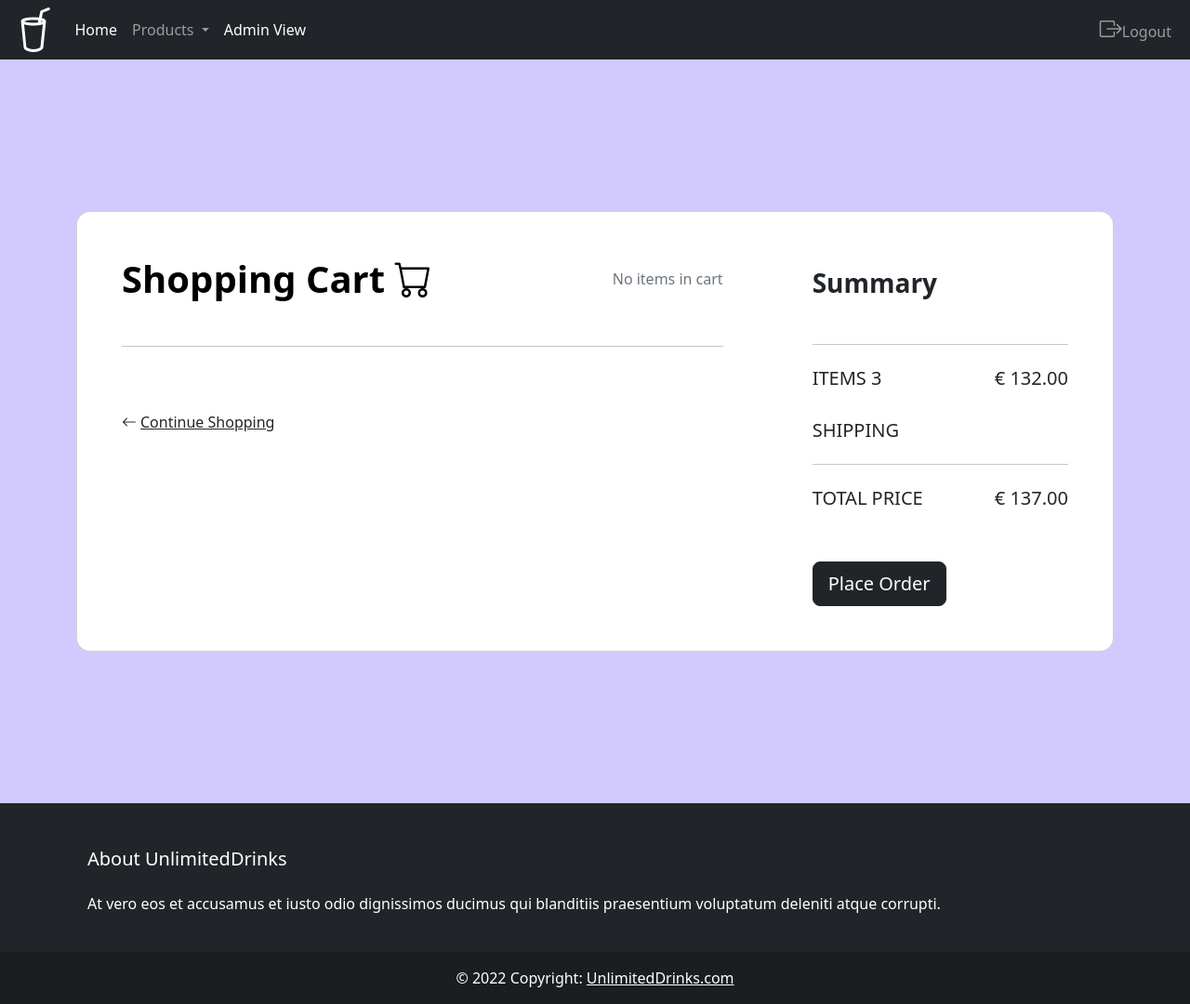
After one commit to hamzehab/CSIT337-Project, a PHP site: page /Cart/view_cart.php in a window 1280 px wide. The commit adds this page. Shown: the whole page at 93% size. Run offline with PHP 8.4, Linux system fonts and the light colour scheme; a user stored in the database is signed in; data comes from the database, SQL or seed files in the repository; some libraries are stand-ins or nearby versions.

Commit message:
beginning of cart

```diff
--- /dev/null
+++ b/Cart/view_cart.php
@@ -0,0 +1,168 @@
+<?php
+    session_start();
+    if(!isset($_SESSION['customerID'])) header('location: ../Login/Login.php');
+    else{
+        include('../bootstrap.php');
+        require('../model/db_connect.php');
+        require('../model/category_db.php');
+?>
+
+<!DOCTYPE html>
+<html>
+    <body>
+    <header>
+        <nav class="navbar navbar-expand-lg navbar-dark bg-dark">
+            <div class="container-fluid">
+              <i style="color:white; font-size: 3rem;" class="bi bi-cup-straw"></i>&nbsp; &nbsp;
+              <button class="navbar-toggler" type="button" data-bs-toggle="collapse" data-bs-target="#navbarSupportedContent" aria-controls="navbarSupportedContent" aria-expanded="false" aria-label="Toggle navigation">
+                <span class="navbar-toggler-icon"></span>
+              </button>
+              <div class="collapse navbar-collapse" id="navbarSupportedContent">
+                <ul class="navbar-nav me-auto mb-2 mb-lg-0">
+                  <li class="nav-item">
+                    <a class="nav-link active" aria-current="page" href="../index.php">Home</a>
+                  </li>
+                  <li class="nav-item dropdown">
+                    <a class="nav-link dropdown-toggle" href="#" id="navbarDropdown" role="button" data-bs-toggle="dropdown" aria-expanded="false">
+                      Products
+                    </a>
+                    <ul class="dropdown-menu" aria-labelledby="navbarDropdown">
+                        <?php
+                            $categories = get_categories();
+                            foreach ($categories as $category): ?>
+                        <li><a class="dropdown-item" href="../view_products.php?category_id=<?php
+                                echo $category['categoryID']; ?>">
+                                <?php echo $category['categoryName']; ?>
+                            </a></li>
+                        <?php endforeach; ?>
+                    </ul>
+                  </li>
+                  <?php if(isset($_SESSION['adminID'])){ ?>
+                      <li class="nav-item">
+                        <a class="nav-link active" href="./admin/index.php">Admin View</a>
+                      </li>;
+                  <?php } ?>
+                </ul>
+                <ul class="navbar-nav me-auto mb-2 mb-lg-0">
+                </ul>
+                <ul class="navbar-nav">
+                  <?php if (!isset($_SESSION['email'])){ ?>
+                    <li class="nav-item">
+                          <a href="./Login/Login.php" class="nav-link" style="font-size: 1.2rem;">Login</a>
+                    </li>
+                    <li class="nav-item">
+                      <a href="./Login/Register.php" class="nav-link" style="font-size: 1.2rem;">Register</a>
+                    </li>
+                    <?php } else { ?>
+                      <li class="nav-item">
+                        <a href="./Login/Logout.php" class="nav-link"><i style="font-size: 1.5rem;" class="bi bi-box-arrow-right"></i>Logout</a>
+                      </li>
+                    <?php } ?>
+                </ul>
+              </div>
+            </div>
+          </nav>
+        </header>
+        <title>Cart</title>
+        <section class="h-100 h-custom" style="background-color: #d2c9ff;">
+            <div class="container py-5 h-100">
+                <div class="row d-flex justify-content-center align-items-center h-100">
+                <div class="col-12">
+                    <div class="card card-registration card-registration-2" style="border-radius: 15px;">
+                    <div class="card-body p-0">
+                        <div class="row g-0">
+                        <div class="col-lg-8">
+                            <div class="p-5">
+                            <div class="d-flex justify-content-between align-items-center mb-5">
+                                <h1 class="fw-bold mb-0 text-black">Shopping Cart <i class="bi bi-cart"></i></h1>
+                                <h6 class="mb-0 text-muted">
+                                    <?php
+                                        if(!isset($_SESSION['cart'])) echo "No items in cart";
+                                        else {
+                                            $items = count($_SESSION['cart']);
+                                            if($items == 1) echo $items . " item";
+                                            else echo $items . " items";
+                                        }
+                                    ?>
+                                </h6>
+                            </div>
+                            <hr class="my-4">
+
+                            <?php
+                                if(isset($_SESSION['cart']) && count($_SESSION['cart']) > 0){
+                                    foreach ($_SESSION['cart'] as $product): ?>
+
+                            <div class="row mb-4 d-flex justify-content-between align-items-center">
+                                <div class="col-md-2 col-lg-2 col-xl-2">
+                                    <img src= <?php echo "../images/" . $product['productCode'] . ".png"; ?> class="img-fluid rounded-3" alt="Coca-cola">
+                                </div>
+                                <div class="col-md-3 col-lg-3 col-xl-3">
+                                    <h6 class="text-muted"><?php echo get_category_name($product['categoryID']); ?></h6>
+                                    <h6 class="text-black mb-0"><?php echo $product['productName']; ?></h6>
+                                </div>
+                                <div class="col-md-3 col-lg-3 col-xl-2 d-flex">
+                                <button class="btn btn-link px-2"
+                                    onclick="this.parentNode.querySelector('input[type=number]').stepDown()">
+                                    <i class="bi bi-dash"></i>
+                                </button>
+
+                                <input id="form1" min="0" name="quantity" value="<?php echo $product['quantity']; ?>" type="number"
+                                    class="form-control form-control-sm" />
+
+                                <button class="btn btn-link px-2"
+                                    onclick="this.parentNode.querySelector('input[type=number]').stepUp()">
+                                    <i class="bi bi-plus"></i>
+                                </button>
+                                </div>
+                                <div class="col-md-3 col-lg-2 col-xl-2 offset-lg-1">
+                                <h6 class="mb-0"><?php echo "$" . $product['quantity'] * $product['price']; ?></h6>
+                                </div>
+                                <div class="col-md-1 col-lg-1 col-xl-1 text-end">
+                                <a href="#!" class="text-muted"><i class="fas fa-times"></i></a>
+                                </div>
+                            </div>
+
+                            <hr class="my-4">
+                            <?php endforeach; } ?>
+
+                            <div class="pt-5">
+                                <h6 class="mb-0"><a href="../index.php" class="text-body"><i
+                                    class="bi bi-arrow-left me-1"></i>Continue Shopping</a></h6>
+                            </div>
+                            </div>
+                        </div>
+                        <div class="col-lg-4 bg-grey">
+                            <div class="p-5">
+                            <h3 class="fw-bold mb-5 mt-2 pt-1">Summary</h3>
+                            <hr class="my-4">
+
+                            <div class="d-flex justify-content-between mb-4">
+                                <h5 class="text-uppercase">items 3</h5>
+                                <h5>€ 132.00</h5>
+                            </div>
+
+                            <h5 class="text-uppercase mb-3">Shipping</h5>
+
+                            <hr class="my-4">
+
+                            <div class="d-flex justify-content-between mb-5">
+                                <h5 class="text-uppercase">Total price</h5>
+                                <h5>€ 137.00</h5>
+                            </div>
+
+                            <button type="button" class="btn btn-dark btn-block btn-lg"
+                                data-mdb-ripple-color="dark">Place Order</button>
+
+                            </div>
+                        </div>
+                        </div>
+                    </div>
+                    </div>
+                </div>
+                </div>
+            </div>
+            </section>
+    </body>
+</html>
+
+<?php include ('../view/footer.php'); } ?>
--- a/admin/actions.php
+++ b/admin/actions.php
@@ -1,4 +1,7 @@
 <?php
+    session_start();
+    if (!isset($_SESSION['adminID'])) include('adminCheck.php');
+    else{
         require('../model/db_connect.php');
         require('../model/category_db.php');
         require('../model/product_db.php');
@@ -86,4 +89,5 @@
                 }
 
         }
+    }
 ?>
--- a/model/product_db.php
+++ b/model/product_db.php
@@ -86,8 +86,9 @@
                                                 <h5 class='card-title'>" . $product['productName'] . "</h5>
                                                 <p class='card-text'>" . $product['description']. "</p>
                                                 <h6 class='card-text mt-auto'> $". $product['price'] . "</h6>
-                                                <form action='./Cart/addToCart.php' method='POST'>
-                                                    <input type='hidden' name='productID' value='" . $product['productID']. "'>
+                                                <form action='./Cart/actions.php' method='POST'>
+                                                    <input type='hidden' name='action' value='addToCart'>
+                                                    <input type='hidden' name='product_id' value='" . $product['productID']. "'>
                                                     <button class='btn mt-auto btn-dark' value='Submit'>Add to Cart</a>
                                                 </form>
                                             </div>
```
Also changed, not shown: Cart/actions.php (added, +43 -0 lines), Cart/addToCart.php (deleted, +0 -10 lines), view/header.php (+13 -16 lines). Lines whose indentation alone changed are shown as unchanged.
